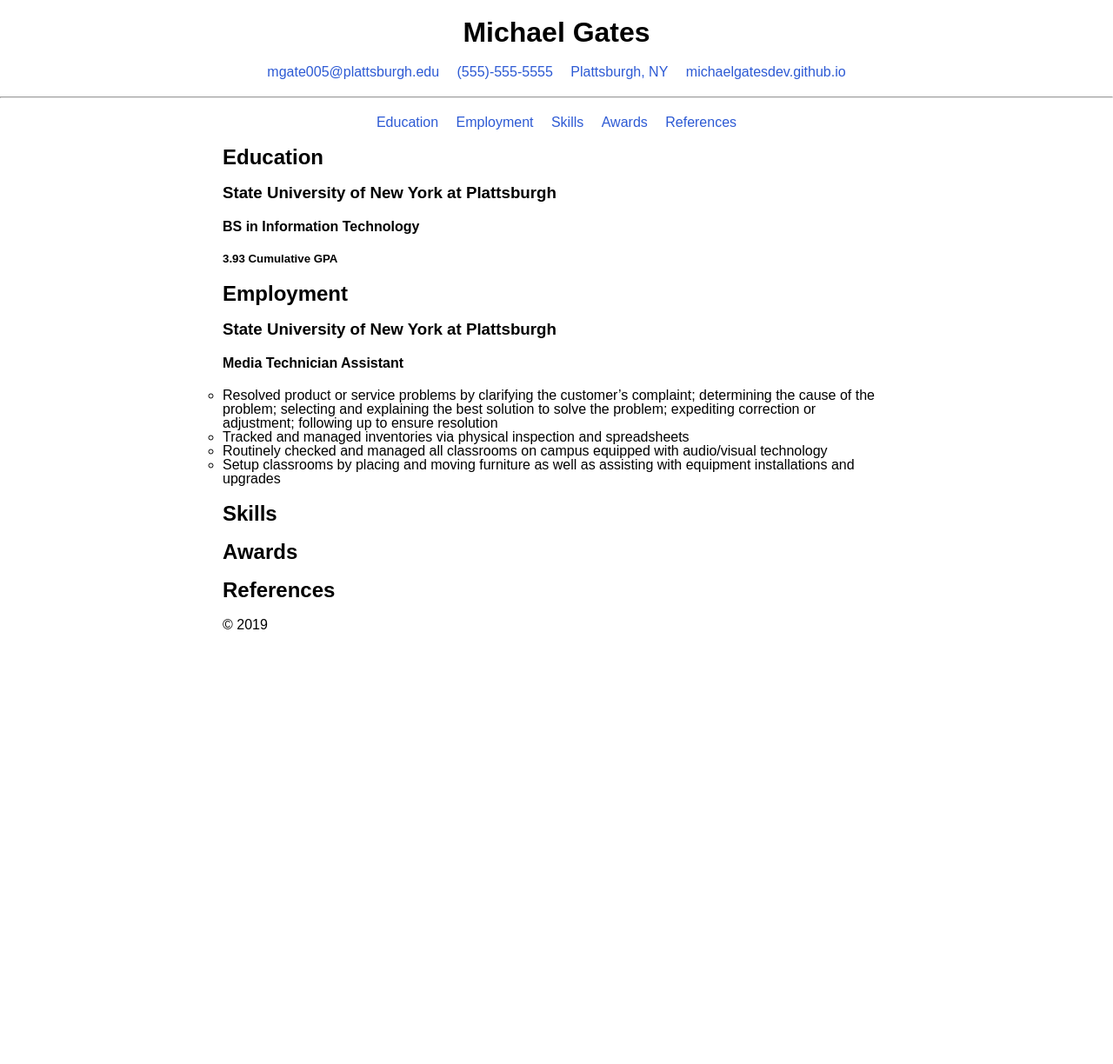
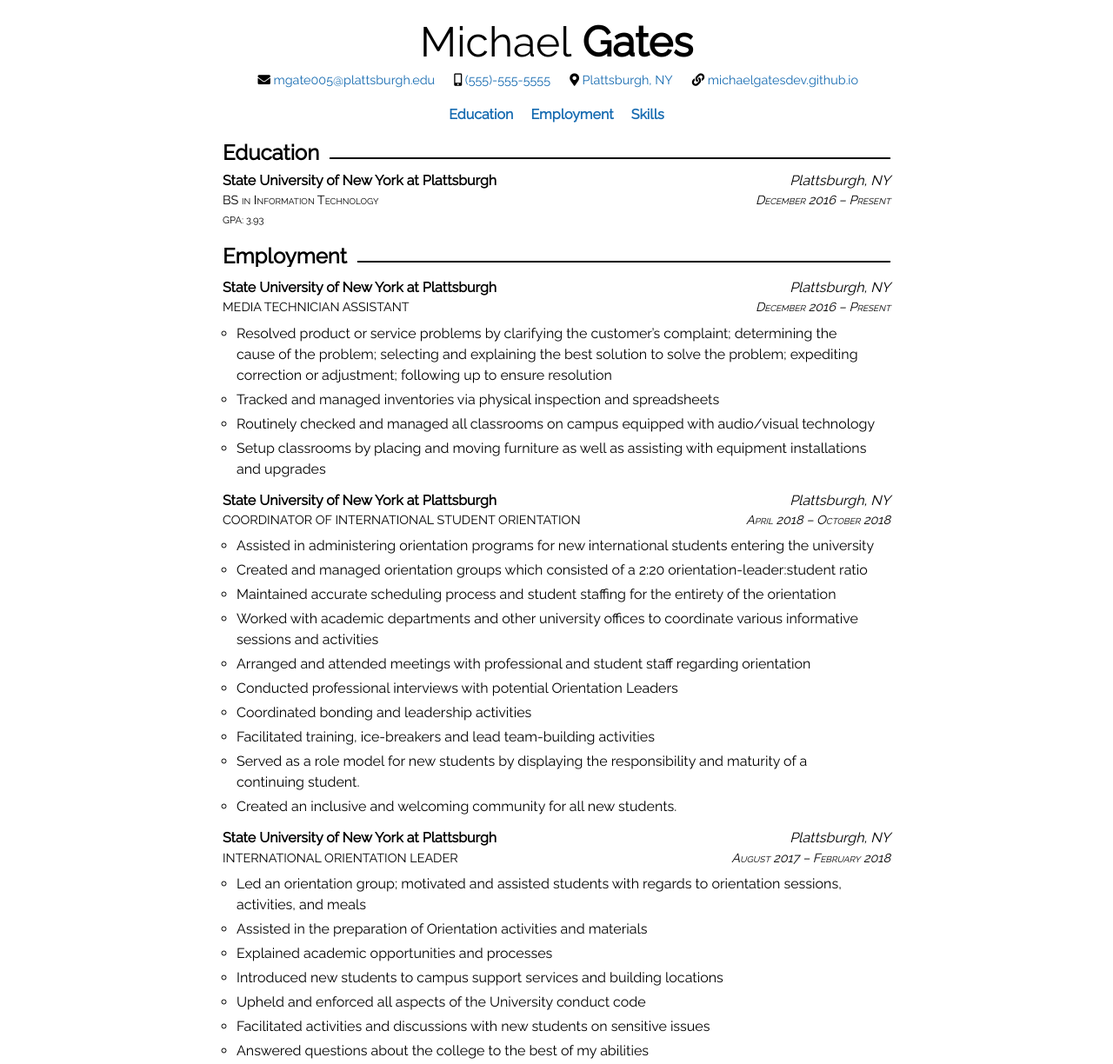
Before and after one commit to MichaelGatesDev/CMM434_PSU, a plain HTML site: page assignment1/index.html in a window 1280 px wide. Shown: the top 1224 px of the page at 87% size. Before the commit the page ends 800 px from the top, so only its background shows below. Drawn offline with Linux system fonts and the light colour scheme.

Commit message:
Finished

```diff
--- a/assignment1/css/style.css
+++ b/assignment1/css/style.css
@@ -1,74 +1,67 @@
 /* ---- OVERRIDES --- */
+
+h1,
+h2,
+h3,
+h4,
+h5,
+h6 {
+    margin: 0.75em auto;
+}
+
+h4,
+h5,
+h6 {
+    text-transform: none;
+    font-variant: small-caps;
+}
+
+
 h1 {
     display: block;
-    font-size: 2em;
-    margin-top: 0.67em;
-    margin-bottom: 0.67em;
-    margin-left: 0;
-    margin-right: 0;
+    font-size: 3em;
     font-weight: bold;
+    margin: 0.25em auto;
 }
 
 h2 {
     display: block;
     font-size: 1.5em;
-    margin-top: 0.83em;
-    margin-bottom: 0.83em;
-    margin-left: 0;
-    margin-right: 0;
     font-weight: bold;
+    margin: 0.5em auto;
 }
 
 h3 {
     display: block;
-    font-size: 1.17em;
-    margin-top: 1em;
-    margin-bottom: 1em;
-    margin-left: 0;
-    margin-right: 0;
-    font-weight: bold;
+    font-size: 1em;
+    font-style: normal;
+    font-weight: 900;
+    margin: 0.5em auto;
 }
 
 h4 {
     display: block;
-    font-size: 1em;
-    margin-top: 1.33em;
-    margin-bottom: 1.33em;
-    margin-left: 0;
-    margin-right: 0;
-    font-weight: bold;
+    font-size: 0.9em;
+    margin: 1em auto;
 }
 
 h5 {
     display: block;
-    font-size: .83em;
-    margin-top: 1.67em;
-    margin-bottom: 1.67em;
-    margin-left: 0;
-    margin-right: 0;
-    font-weight: bold;
+    font-size: .7em;
+    margin: 0.25em 0;
 }
 
 h6 {
     display: block;
     font-size: .67em;
-    margin-top: 2.33em;
-    margin-bottom: 2.33em;
-    margin-left: 0;
-    margin-right: 0;
-    font-weight: bold;
+    margin: 0.25em 0;
 }
 
-body
-{
-    font-family: Arial, Helvetica, sans-serif;
+
+body {
+    font-family: 'Raleway', sans-serif;
 }
 
-a,
-a:visited {
-    color: rgb(45, 90, 212);
-    text-decoration: none;
-}
 
 header h1 {
     text-align: center;
@@ -80,19 +73,56 @@ hr {
 
 /* ---- CUSTOM ---- */
 
+
+
+/* --------------------------------------------- */
+/*
+    Special header lines
+    Credit to https://stackoverflow.com/questions/5214127/css-technique-for-a-horizontal-line-with-words-in-the-middle
+*/
+.header-lined {
+    overflow: hidden;
+}
+
+.header-lined:after {
+    background-color: #000;
+    content: "";
+    display: inline-block;
+    height: 2px;
+    position: relative;
+    vertical-align: bottom;
+    margin-bottom: 0.2em;
+    width: 100%;
+}
+
+.header-lined:before {
+    right: 0.5em;
+    margin-left: -50%;
+}
+
+.header-lined:after {
+    left: 0.5em;
+    margin-right: -50%;
+}
+
+/* --------------------------------------------- */
+
 .container {
     max-width: 768px;
-    margin: auto;
+    margin: 1.5em auto;
 }
+
 
 .resume-links {
     text-align: center;
 }
 
 .resume-links li {
-    display: inline;
+    display: inline-block;
     margin: 0 0.5em;
+    font-size: 0.9em;
 }
+
 
 nav ul {
     text-align: center;
@@ -101,15 +131,77 @@ nav ul {
 nav ul li {
     display: inline;
     margin: 0 0.5em;
+    font-size: 1em;
+    font-weight: bold;
+}
+
+a,
+a:visited {
+    color: rgb(22, 107, 177);
+    text-decoration: none;
 }
 
 
-.bullet-list
-{
+.bullet-list {
     display: block;
+    margin: 0 1em;
 }
 
-.bullet-list li
-{
+.bullet-list li {
     list-style-type: circle;
 }
+
+
+.inline-row {
+    line-height: 0;
+}
+
+.inline-row>* {
+    display: inline-block;
+}
+
+.right {
+    float: right;
+    font-weight: normal;
+    font-style: italic;
+}
+
+
+span.thin {
+    margin: 0;
+    font-size: 1em;
+    line-height: 1em;
+    font-weight: 100;
+}
+
+span.thick {
+    font-weight: bold;
+}
+
+.jobs {}
+
+.jobs .job {
+    margin: 1em auto;
+}
+
+.jobs .job li {
+    /* line-height: 1em; */
+    margin: 0.25em auto;
+}
+
+.jobs .job li p {
+    line-height: 1.5em;
+}
+
+span i {
+    margin: 0 0.25em;
+}
+
+
+#skills-section p {
+    line-height: 2em;
+}
+
+#backToTop {
+    margin: 1em auto;
+}
--- a/assignment1/index.html
+++ b/assignment1/index.html
@@ -27,66 +27,173 @@ DUE DATES:
 
 	<link rel="stylesheet" type="text/css" href="css/reset.css">
 	<link rel="stylesheet" type="text/css" href="css/style.css">
+
+	<link href="https://fonts.googleapis.com/css?family=Raleway" rel="stylesheet">
+	<link rel="stylesheet" href="https://use.fontawesome.com/releases/v5.7.2/css/all.css" integrity="sha384-fnmOCqbTlWIlj8LyTjo7mOUStjsKC4pOpQbqyi7RrhN7udi9RwhKkMHpvLbHG9Sr"
+	 crossorigin="anonymous">
+
 </head>
 
 <body>
 
 	<header class="container">
-		<h1>Michael Gates</h1>
+		<h1><span class="thin">Michael</span> <span class="thick">Gates</span></h1>
 		<ul class="resume-links">
-			<li><a href="">mgate005@plattsburgh.edu</a></li>
-			<li><a href="">(555)-555-5555</a></li>
-			<li><a href="">Plattsburgh, NY</a></li>
-			<li><a href="">michaelgatesdev.github.io</a></li>
+			<li><span><i class="fas fa-envelope"></i></span><a href="mailto:mgate005@plattsburgh.edu">mgate005@plattsburgh.edu</a></li>
+			<li><span><i class="fas fa-mobile-alt"></i></span><a href="tel:+5185555555">(555)-555-5555</a></li>
+			<li><span><i class="fas fa-map-marker-alt"></i></span><a href="https://www.google.com/maps?q=plattsburgh+ny">Plattsburgh,
+					NY</a></li>
+			<li><span><i class="fas fa-link"></i></span><a href="https://michaelgatesdev.github.io">michaelgatesdev.github.io</a></li>
 		</ul>
+		<nav class="container">
+			<ul>
+				<li><a href="#education-section">Education</a></li>
+				<li><a href="#employment-section">Employment</a></li>
+				<li><a href="#skills-section">Skills</a></li>
+			</ul>
+		</nav>
 	</header>
 
-	<hr>
-
-	<nav class="container">
-		<ul>
-			<li><a href="">Education</a></li>
-			<li><a href="">Employment</a></li>
-			<li><a href="">Skills</a></li>
-			<li><a href="">Awards</a></li>
-			<li><a href="">References</a></li>
-		</ul>
-	</nav>
 	<section id="education-section" class="container">
-		<h2>Education</h2>
-		<h3>State University of New York at Plattsburgh</h3>
-		<h4>BS in Information Technology</h4>
-		<h5>3.93 Cumulative GPA</h5>
+		<h2 class="header-lined">Education</h2>
+		<div class="inline-row">
+			<h3>State University of New York at Plattsburgh</h3>
+			<h3 class="right">Plattsburgh, NY</h3>
+		</div>
+		<div class="inline-row">
+			<h4>BS in Information Technology</h4>
+			<h4 class="right">December 2016 – Present</h4>
+		</div>
+		<h5>GPA: 3.93</h5>
 	</section>
 	<section id="employment-section" class="container">
-		<h2>Employment</h2>
-		<ul>
-			<li>
-				<h3>State University of New York at Plattsburgh</h3>
-				<h4>Media Technician Assistant</h4>
+		<h2 class="header-lined">Employment</h2>
+		<ul class="jobs">
+			<li class="job">
+				<div class="inline-row">
+					<h3>State University of New York at Plattsburgh</h3>
+					<h3 class="right">Plattsburgh, NY</h3>
+				</div>
+				<div class="inline-row">
+					<h4>MEDIA TECHNICIAN ASSISTANT</h4>
+					<h4 class="right">December 2016 – Present</h4>
+				</div>
 				<ul class="bullet-list">
-					<li>Resolved product or service problems by clarifying the customer’s complaint; determining the cause of the
-						problem; selecting and explaining the best solution to solve the problem; expediting correction or adjustment;
-						following up to ensure resolution</li>
-					<li>Tracked and managed inventories via physical inspection and spreadsheets</li>
-					<li>Routinely checked and managed all classrooms on campus equipped with audio/visual technology</li>
-					<li>Setup classrooms by placing and moving furniture as well as assisting with equipment installations and
-						upgrades</li>
+					<li>
+						<p>Resolved product or service problems by clarifying the customer’s complaint; determining the cause of the
+							problem; selecting and explaining the best solution to solve the problem; expediting correction or adjustment;
+							following up to ensure resolution</p>
+					</li>
+					<li>
+						<p>Tracked and managed inventories via physical inspection and spreadsheets</p>
+					</li>
+					<li>
+						<p>Routinely checked and managed all classrooms on campus equipped with audio/visual technology</p>
+					</li>
+					<li>
+						<p>Setup classrooms by placing and moving furniture as well as assisting with equipment installations and
+							upgrades</p>
+					</li>
+				</ul>
+			</li>
+			<li class="job">
+				<div class="inline-row">
+					<h3>State University of New York at Plattsburgh</h3>
+					<h3 class="right">Plattsburgh, NY</h3>
+				</div>
+				<div class="inline-row">
+					<h4>COORDINATOR OF INTERNATIONAL STUDENT ORIENTATION</h4>
+					<h4 class="right">April 2018 – October 2018</h4>
+				</div>
+				<ul class="bullet-list">
+					<li>
+						<p>Assisted in administering orientation programs for new international students entering the university</p>
+					</li>
+					<li>
+						<p>Created and managed orientation groups which consisted of a 2:20 orientation-leader:student ratio</p>
+					</li>
+					<li>
+						<p>Maintained accurate scheduling process and student staffing for the entirety of the orientation</p>
+					</li>
+					<li>
+						<p>Worked with academic departments and other university offices to coordinate various informative sessions and
+							activities</p>
+					</li>
+					<li>
+						<p>Arranged and attended meetings with professional and student staff regarding orientation</p>
+					</li>
+					<li>
+						<p>Conducted professional interviews with potential Orientation Leaders</p>
+					</li>
+					<li>
+						<p>Coordinated bonding and leadership activities</p>
+					</li>
+					<li>
+						<p>Facilitated training, ice-breakers and lead team-building activities</p>
+					</li>
+					<li>
+						<p>Served as a role model for new students by displaying the responsibility and maturity of a continuing student.</p>
+					</li>
+					<li>
+						<p>Created an inclusive and welcoming community for all new students.</p>
+					</li>
+				</ul>
+			</li>
+			<li class="job">
+				<div class="inline-row">
+					<h3>State University of New York at Plattsburgh</h3>
+					<h3 class="right">Plattsburgh, NY</h3>
+				</div>
+				<div class="inline-row">
+					<h4>INTERNATIONAL ORIENTATION LEADER</h4>
+					<h4 class="right">August 2017 – February 2018</h4>
+				</div>
+				<ul class="bullet-list">
+					<li>
+						<p>Led an orientation group; motivated and assisted students with regards to orientation sessions, activities,
+							and meals
+					</li>
+					<li>
+						<p>Assisted in the preparation of Orientation activities and materials</p>
+					</li>
+					<li>
+						<p>Explained academic opportunities and processes</p>
+					</li>
+					<li>
+						<p>Introduced new students to campus support services and building locations</p>
+					</li>
+					<li>
+						<p>Upheld and enforced all aspects of the University conduct code</p>
+					</li>
+					<li>
+						<p>Facilitated activities and discussions with new students on sensitive issues</p>
+					</li>
+					<li>
+						<p>Answered questions about the college to the best of my abilities</p>
+					</li>
 				</ul>
 			</li>
 		</ul>
 	</section>
 	<section id="skills-section" class="container">
-		<h2>Skills</h2>
-	</section>
-	<section id="awards-section" class="container">
-		<h2>Awards</h2>
-	</section>
-	<section id="references-section" class="container">
-		<h2>References</h2>
+		<h2 class="header-lined">Skills</h2>
+		<p>
+			<span class="thick">Programming Languages:</span> <span>Java, C#, Javascript</span>
+		</p>
+		<p>
+			<span class="thick">Adobe Software:</span> <span>Lightroom, Photoshop, Premiere, Illustrator</span>
+		</p>
+		<p>
+			<span class="thick">Microsoft Office:</span> <span>Excel, Word, Powerpoint</span>
+		</p>
+		<p>
+			<span class="thick">Integrated Development Environments: </span> <span>Visual Studio, IntelliJ, Rider, Android
+				Studio</span>
+		</p>
 	</section>
 	<footer class="container">
-		&copy; 2019
+		<p>&copy; Michael Gates 2019</p>
+		<p id="backToTop"><a href="" target="_top">Back to top</a></p>
 	</footer>
 
 </body>
```
